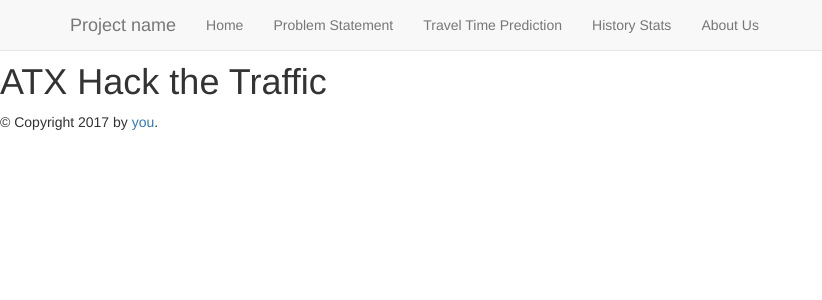
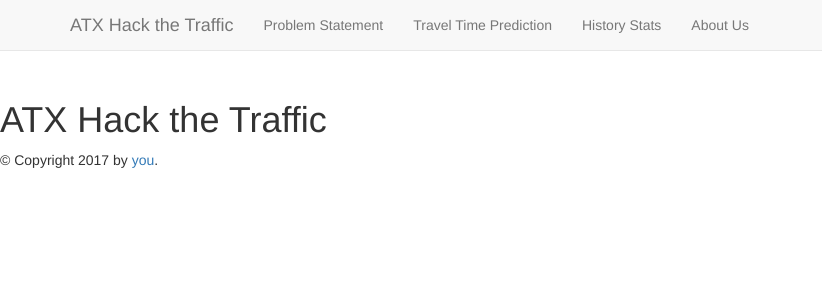
Before and after one commit to gges5110/ATXHackTheTraffic, a Flask app: page /aboutUs in a window 1280 px wide. Shown: the top 300 px of the page, without its empty margins (0-822 px from the left). Run offline with Flask 2, Linux system fonts and the light colour scheme; some libraries are stand-ins or nearby versions.

Commit message:
Home Fixed

```diff
--- a/templates/base.html
+++ b/templates/base.html
@@ -14,13 +14,10 @@
     <nav class="navbar navbar-default navbar-fixed-top">
       <div class="container">
         <div class="navbar-header">
-          <a class="navbar-brand" href="#">Project name</a>
+          <a class="navbar-brand" href="/">ATX Hack the Traffic</a>
         </div>
         <div id="navbarNav" class="navbar-collapse collapse">
           <ul class="nav navbar-nav">
-            <li class="nav-item">
-              <a class="nav-link" href="/">Home</a>
-            </li>
             <li class="nav-item">
               <a class="nav-link" href="/problemStatement">Problem Statement</a>
             </li>
@@ -39,7 +36,7 @@
         </div><!--/.nav-collapse -->
       </div>
     </nav>
-    <div id='fix-stupid-navbar-covering' class='row' style='height: 42px'></div>
+    <div id='fix-stupid-navbar-covering' class='row' style='height: 80px'></div>
 
     <div id="content" style="height:100%; width:100%;">{% block content %}{% endblock %}</div>
     <div id="footer">
--- a/templates/index.html
+++ b/templates/index.html
@@ -1,7 +1,7 @@
 {% extends "base.html" %}
 {% block title %}Index{% endblock %}
 {% block content %}
-<h1>ATX Hack the Traffic</h1>
+<!-- <h1>ATX Hack the Traffic</h1> -->
 <p>Username: {{user.name}}</p>
 <p>Message: {{msg}}</p>
 {% endblock %}
```
